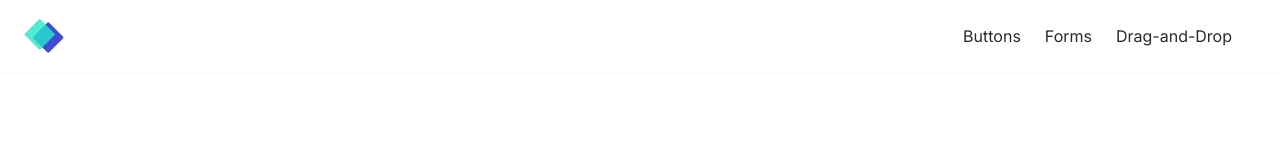
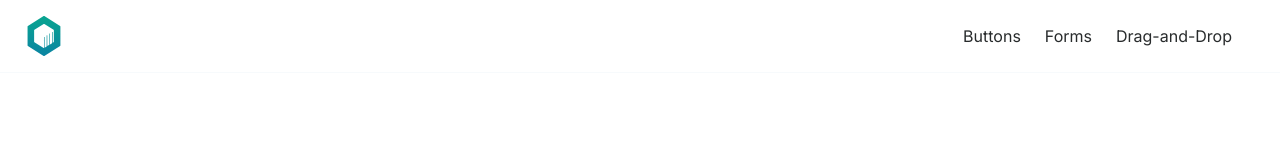
Before and after one commit to movntains/accessibility-reference, a Nuxt app: page /blogs in a window 1280 px wide. Shown: the top 154 px of the page. Built offline with nearby package versions, Linux system fonts and the light colour scheme; what @tailwindcss/custom-forms, @tailwindcss/ui would draw is missing.

Commit message:
Updates app logo

```diff
--- a/components/svg/SvgLogo.vue
+++ b/components/svg/SvgLogo.vue
@@ -1,30 +1,29 @@
 <template>
   <svg
-    width="180"
-    height="156"
-    viewBox="0 0 180 156"
+    viewBox="0 0 507 617"
     fill="none"
     xmlns="http://www.w3.org/2000/svg"
   >
-    <rect
-      x="38"
-      y="84.7107"
-      width="100"
-      height="100"
-      rx="6"
-      transform="rotate(-45 38 84.7107)"
-      fill="#141DCF"
-      fill-opacity="0.8"
+    <path
+      d="M387.852 412.388L387.75 249.915C387.75 247.388 385.329 245.493 382.735 245.493C379.967 245.493 377.892 247.388 377.892 249.915L377.997 418.52L346.354 438.209L346.242 276.13C346.242 273.761 343.994 271.708 341.399 271.708C338.632 271.708 336.557 273.761 336.557 276.13L336.673 444.233L304.513 464.244L304.388 302.818C304.388 300.449 302.313 298.396 299.546 298.396C296.779 298.396 294.703 300.449 294.703 302.818L294.832 470.267L263.021 490.061L262.88 329.033C262.88 326.506 260.805 324.611 258.038 324.611C255.443 324.611 253.195 326.506 253.195 329.033C253.195 329.033 253.291 438.723 253.34 494.844C251.215 495.016 249.09 494.394 246.965 492.977L105.481 404.55C102.955 402.655 101.06 400.128 101.06 396.338V364.69V220.595C101.06 216.805 103.586 213.647 106.113 212.384L248.228 123.956C252.018 121.43 255.808 121.43 259.598 123.956L401.082 212.384C403.608 214.278 405.503 216.805 405.503 220.595V364.69V396.338C405.503 400.128 402.976 403.286 400.45 404.55L387.852 412.388ZM0 252.243V339.492V440.552V455.711C0 459.501 2.52652 462.659 5.05303 463.922L247.597 615.512C252.018 617.407 256.44 617.407 258.966 615.512L501.51 463.922C504.668 461.395 506.563 458.869 506.563 455.711V440.552V339.492V252.243V176.381V161.222C506.563 157.432 504.036 154.274 501.51 153.011L258.966 1.42102C254.545 -0.473674 250.123 -0.473674 247.597 1.42102L5.05303 153.011C1.89508 155.537 0 158.064 0 161.222V176.381V252.243Z"
+      fill="url(#paint0_linear)"
     />
-    <rect
-      y="70.7107"
-      width="100"
-      height="100"
-      rx="6"
-      transform="rotate(-45 0 70.7107)"
-      fill="#25E8CA"
-      fill-opacity="0.8"
-    />
+    <defs>
+      <linearGradient
+        id="paint0_linear"
+        x1="253.281"
+        y1="0"
+        x2="253.281"
+        y2="616.933"
+        gradientUnits="userSpaceOnUse"
+      >
+        <stop stop-color="#09A590" />
+        <stop
+          offset="1"
+          stop-color="#0B84A2"
+        />
+      </linearGradient>
+    </defs>
   </svg>
 </template>
 
```
Also changed, not shown: components/svg/SvgWordLogo.vue (deleted, +0 -46 lines).
